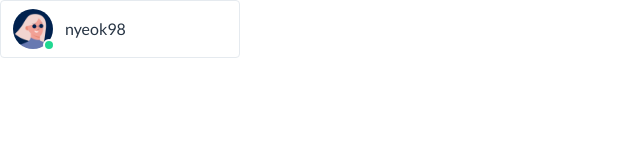
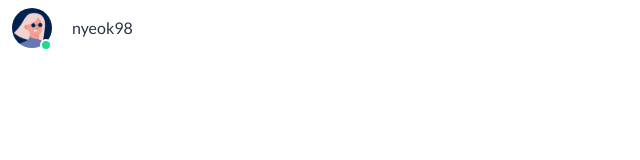
Before and after one commit to nyeok98/FE_study, a plain HTML site: page CSS-practice/position-1/index.html in a window 1280 px wide. Shown: the full height of the page, 0-640 px from the left. Drawn offline with Linux system fonts and the light colour scheme.

Commit message:
[practice] position-1 self

```diff
--- a/CSS-practice/position-1/index.html
+++ b/CSS-practice/position-1/index.html
@@ -8,7 +8,7 @@
     <link rel="stylesheet" href="./style.css" />
   </head>
   <body>
-    <div class="user-card clearfix">
+    <div class="user-card">
       <div class="user-photo">
         <img src="./assets/user.jpeg" alt="nyeok98" />
         <span class="user-status" aria-label="Active"></span>
--- a/CSS-practice/position-1/style.css
+++ b/CSS-practice/position-1/style.css
@@ -17,23 +17,36 @@ h1 {
 /* ▼ WHERE YOUR CODE BEGINS */
 
 .user-card {
-  width: 240px;
-  padding: 8px 12px;
-  border: 1px solid #e5eaef;
-  border-radius: 4px;
+  margin-top: 8px;
+  margin-left: 12px;
 }
 
 .user-card::after {
   content: "";
   display: block;
-  clear: both;
+  clear: left;
+}
+
+.user-photo {
+  position: relative;
 }
 
 .user-photo img {
-  display: block;
   width: 40px;
   height: 40px;
   border-radius: 50%;
+}
+
+.user-status {
+  bottom: 0px;
+  right: 0px;
+  position: absolute;
+  width: 12px;
+  height: 12px;
+  display: block;
+  border-radius: 50%;
+  border: 2px solid #fff;
+  background-color: #21d891;
 }
 
 .user-photo,
@@ -42,21 +55,6 @@ h1 {
 }
 
 .user-name {
+  padding: 8px;
   margin-left: 12px;
-  padding: 8px 0px;
 }
-
-.user-photo {
-  position: relative;
-}
-
-.user-status {
-  position: absolute;
-  right: -2px;
-  bottom: -2px;
-  width: 12px;
-  height: 12px;
-  background-color: #21d891;
-  border: 2px solid #fff;
-  border-radius: 50%;
-}
```
